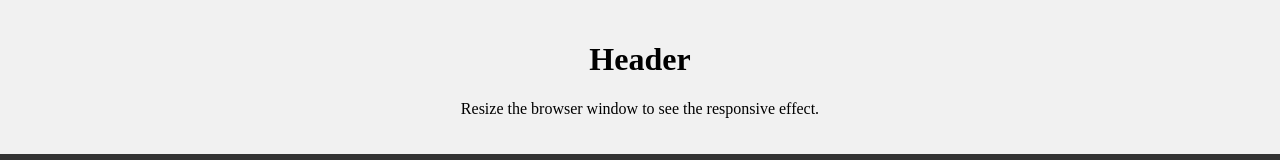
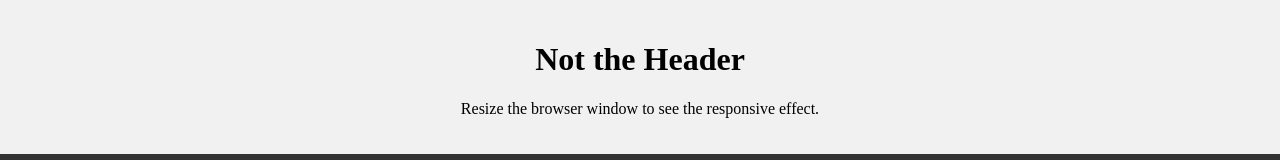
Before and after one commit to shawnmflemingc/shawnmflemingc.github.io, a plain HTML site: page index.html in a window 1280 px wide. Shown: the top 160 px of the page. Drawn offline with Linux system fonts and the light colour scheme.

Commit message:
Changed header

```diff
--- a/index.html
+++ b/index.html
@@ -67,7 +67,7 @@ body {
 <body>
 
 <div class="header">
-  <h1>Header</h1>
+  <h1>Not the Header</h1>
   <p>Resize the browser window to see the responsive effect.</p>
 </div>
 
```
